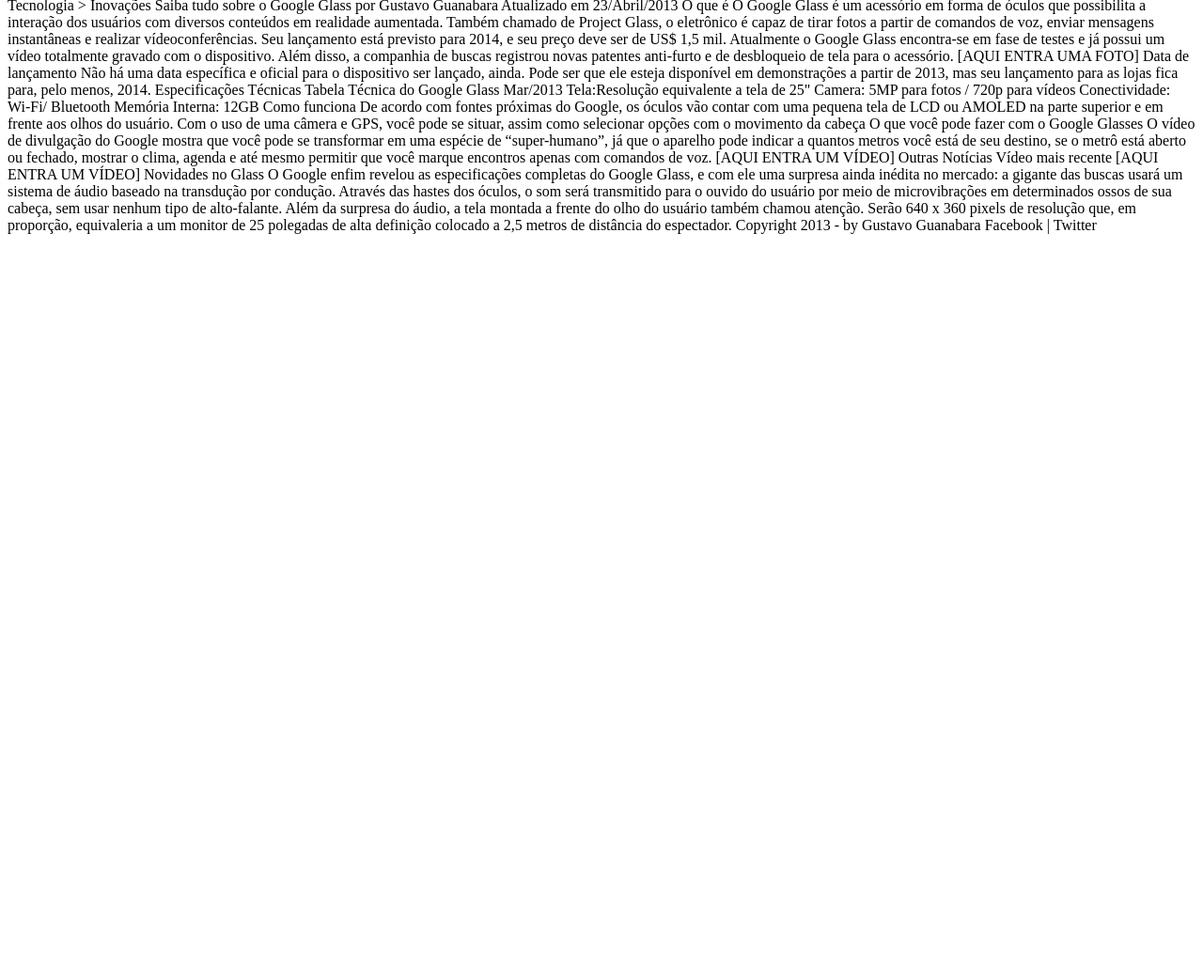
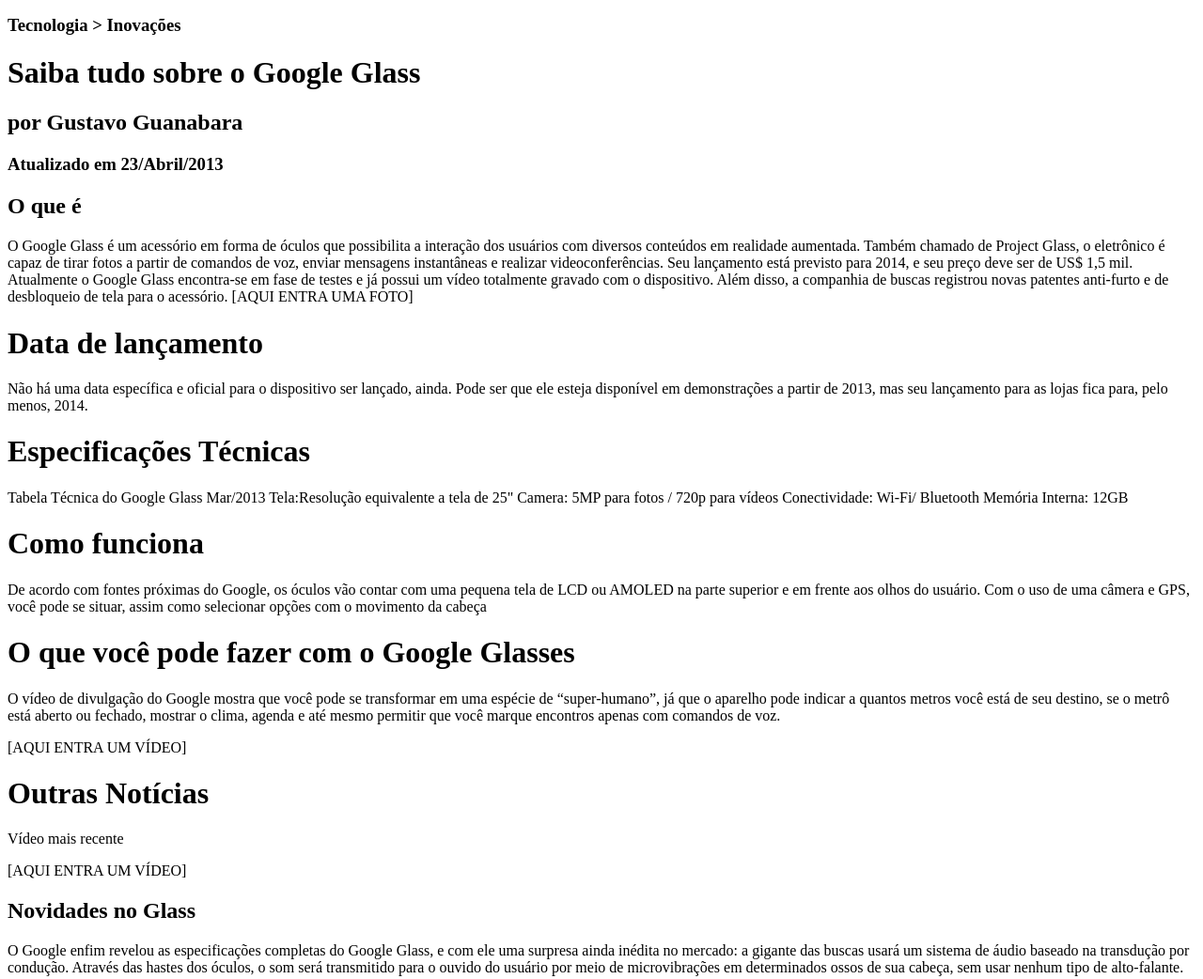
Before and after one commit to sasasaulo/HTML5CursoEmVideo, a plain HTML site: page index.html in a window 1280 px wide. Shown: the part 255-1297 px from the top of the page at 94% size. Before the commit the page ends 800 px from the top, so only its background shows below. Drawn offline with Linux system fonts and the light colour scheme.

Commit message:
Alteranto index e aprendendo as Tags: h1, h2, h3, hgroup, br, &nbsp;, p, wbr, &shy;, Símbolos especiais com &.

```diff
--- a/index.html
+++ b/index.html
@@ -23,21 +23,22 @@
 				- Fale conosco
 			</header>
 
+			<hgroup>
+				<h3>Tecnologia > Inovações</h3>
+				<h1>Saiba tudo sobre o Google Glass</h1>
+				<h2>por Gustavo Guanabara</h2>
+				<h3>Atualizado em 23/Abril/2013</h3>
+			</hgroup>
 
-			Tecnologia > Inovações
-			Saiba tudo sobre o Google Glass
-			por Gustavo Guanabara
-			Atualizado em 23/Abril/2013
-
-			O que é
-			O Google Glass é um acessório em forma de óculos que possibilita a interação dos usuários com diversos conteúdos em realidade aumentada. Também chamado de Project Glass, o eletrônico é capaz de tirar fotos a partir de comandos de voz, enviar mensagens instantâneas e realizar vídeoconferências. Seu lançamento está previsto para 2014, e seu preço deve ser de US$ 1,5 mil. Atualmente o Google Glass encontra-se em fase de testes e já possui um vídeo totalmente gravado com o dispositivo. Além disso, a companhia de buscas registrou novas patentes anti-furto e de desbloqueio de tela para o acessório.
+			<h2>O que é</h2>
+			O Google Glass é um acessório em forma de óculos que possibilita a interação dos usuários com diversos conteúdos em realidade aumentada. Também chamado de Project Glass, o eletrônico é capaz de tirar fotos a partir de comandos de voz, enviar mensagens instantâneas e realizar video&shy;conferências. Seu lançamento está previsto para 2014, e seu preço deve ser de US$ 1,5 mil. Atualmente o Google Glass encontra-se em fase de testes e já possui um vídeo totalmente gravado com o dispositivo. Além disso, a companhia de buscas registrou novas patentes anti-furto e de desbloqueio de tela para o acessório.
 
 			[AQUI ENTRA UMA FOTO]
 
-			Data de lançamento
-			Não há uma data específica e oficial para o dispositivo ser lançado, ainda. Pode ser que ele esteja disponível em demonstrações a partir de 2013, mas seu lançamento para as lojas fica para, pelo menos, 2014.
+			<h1>Data de lançamento</h1>
+			<p>Não há uma data específica e oficial para o dispositivo ser lançado, ainda. Pode ser que ele esteja disponível em demonstrações a partir de 2013, mas seu lançamento para as lojas fica para, pelo menos, 2014.</p>
 
-			Especificações Técnicas
+			<h1>Especificações Técnicas</h1>
 			Tabela Técnica do Google Glass Mar/2013
 
 			Tela:Resolução equivalente a tela de 25"
@@ -45,26 +46,26 @@
 			Conectividade: Wi-Fi/ Bluetooth
 			Memória Interna: 12GB
 
-			Como funciona
-			De acordo com fontes próximas do Google, os óculos vão contar com uma pequena tela de LCD ou AMOLED na parte superior e em frente aos olhos do usuário. Com o uso de uma câmera e GPS, você pode se situar, assim como selecionar opções com o movimento da cabeça
+			<h1>Como funciona</h1>
+			<p>De acordo com fontes próximas do Google, os óculos vão contar com uma pequena tela de LCD ou AMOLED na parte superior e em frente aos olhos do usuário. Com o uso de uma câmera e GPS, você pode se situar, assim como selecionar opções com o movimento da cabeça</p>
 
-			O que você pode fazer com o Google Glasses
-			O vídeo de divulgação do Google mostra que você pode se transformar em uma espécie de “super-humano”, já que o aparelho pode indicar a quantos metros você está de seu destino, se o metrô está aberto ou fechado, mostrar o clima, agenda e até mesmo permitir que você marque encontros apenas com comandos de voz.
+			<h1>O que você pode fazer com o Google Glasses</h1>
+			<p>O vídeo de divulgação do Google mostra que você pode se transformar em uma espécie de “super-<wbr/>humano”, já que o aparelho pode indicar a quantos metros você está de seu destino, se o metrô está aberto ou fechado, mostrar o clima, agenda e até mesmo permitir que você marque encontros apenas com comandos de voz.</p>
 
 			[AQUI ENTRA UM VÍDEO]
 
-			Outras Notícias
-			Vídeo mais recente
+			<h1>Outras Notícias</h1>
+			<p>Vídeo mais recente</p>
 
 			[AQUI ENTRA UM VÍDEO]
 
-			Novidades no Glass
-			O Google enfim revelou as especificações completas do Google Glass, e com ele uma surpresa ainda inédita no mercado: a gigante das buscas usará um sistema de áudio baseado na transdução por condução. Através das hastes dos óculos, o som será transmitido para o ouvido do usuário por meio de microvibrações em determinados ossos de sua cabeça, sem usar nenhum tipo de alto-falante.
+			<h2>Novidades no Glass</h2>
+			<p>O Google enfim revelou as especificações completas do Google Glass, e com ele uma surpresa ainda inédita no mercado: a gigante das buscas usará um sistema de áudio baseado na transdução por condução. Através das hastes dos óculos, o som será transmitido para o ouvido do usuário por meio de microvibrações em determinados ossos de sua cabeça, sem usar nenhum tipo de alto-falante.</p>
 
-			Além da surpresa do áudio, a tela montada a frente do olho do usuário também chamou atenção. Serão 640 x 360 pixels de resolução que, em proporção, equivaleria a um monitor de 25 polegadas de alta definição colocado a 2,5 metros de distância do espectador.
+			<p>Além da surpresa do áudio, a tela montada a frente do olho do usuário também chamou atenção. Serão 640 x 360 pixels de resolução que, em proporção, equivaleria a um monitor de 25 polegadas de alta definição colocado a 2,5 metros de distância do espectador.</p>
 
-			Copyright 2013 - by Gustavo Guanabara
+			Copyright &copy; 2013 - by Gustavo Guanabara
 			Facebook | Twitter
-		<div>
+		</div>
 	</body>
 </html>
```
